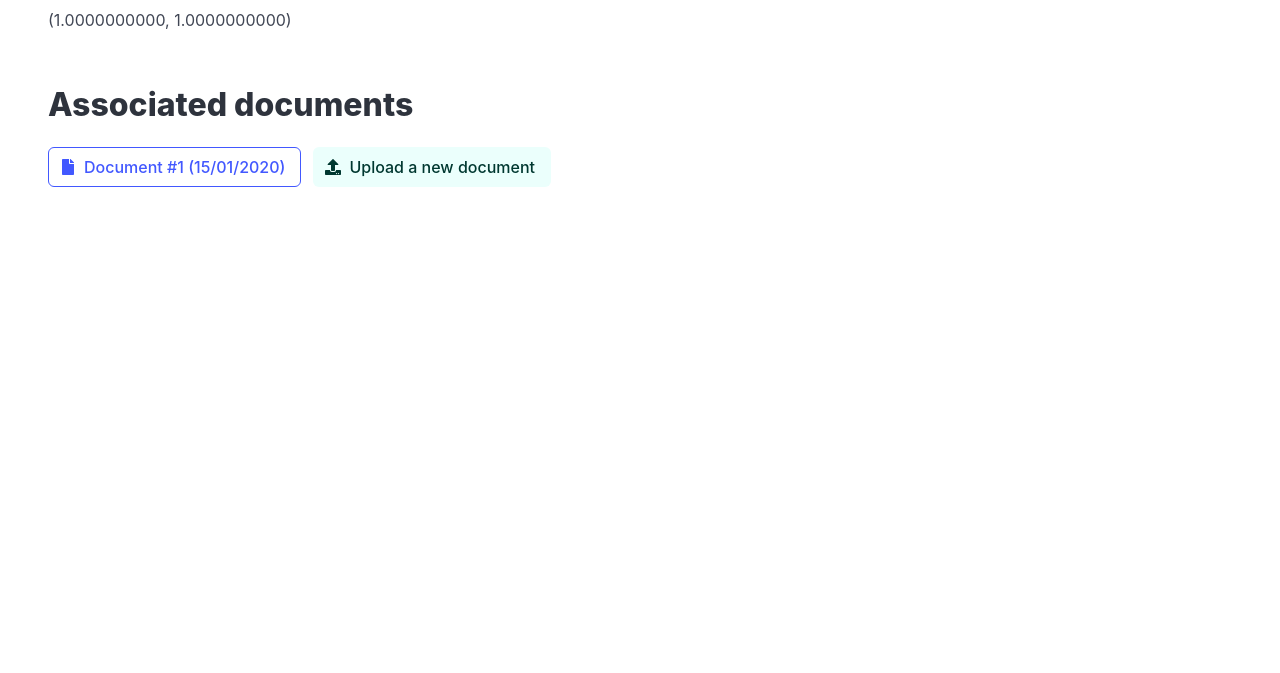
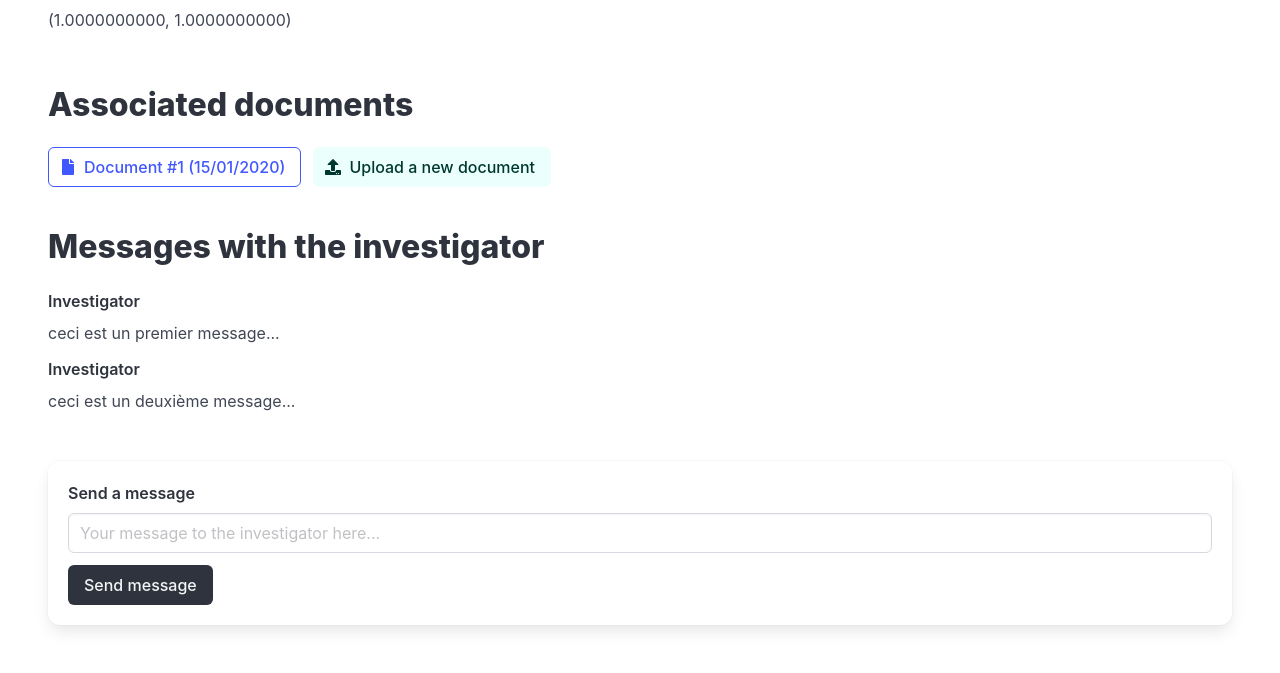
Before and after one commit to gabriel-esiee/pia, a Flask app: page /damage/1 in a window 1280 px wide. Shown: the part 436-1109 px from the top of the page. Before the commit the page ends 623 px from the top, so only its background shows below. Run offline with Flask 3, Linux system fonts and the light colour scheme; a user stored in the database is signed in; tables that the repository leaves empty hold one stand-in row (values such as "Sample post"); some libraries are stand-ins or nearby versions.

Commit message:
Basic socket messaging system

```diff
--- a/app.py
+++ b/app.py
@@ -1,10 +1,13 @@
 from flask import Flask, request, session, render_template
+from flask_socketio import send
+from flask_login import current_user
 from logging.config import dictConfig
 
 from extensions import db
 from extensions import login_manager
 from extensions import oauth
 from extensions import babel
+from extensions import socket
 
 from routes.home import main_blueprint
 from models.user import User
@@ -68,6 +71,27 @@ def load_user(user_id):
 
 oauth.init_app(app)
 
+# Socket initialization.
+
+socket.init_app(app)
+
+@socket.on('connect')
+def handle_connect():
+    app.logger.info('socket client connected.')
+
+@socket.on('disconnect')
+def handle_disconnect():
+    app.logger.info('socket client disconnected.')
+
+@socket.on('message')
+def handle_message(msg):
+    app.logger.info('socket received message: %s', msg)
+    message = {
+        'author': current_user.name,
+        'message': msg
+    }
+    send(message, broadcast=True)
+
 # Start the application.
 
 if __name__ == "__main__":
--- a/extensions.py
+++ b/extensions.py
@@ -4,6 +4,7 @@ from flask_sqlalchemy import SQLAlchemy
 from flask_login import LoginManager
 from authlib.integrations.flask_client import OAuth
 from flask_babel import Babel
+from flask_socketio import SocketIO
 
 # Database instantiate.
 
@@ -38,3 +39,7 @@ github = oauth.register(
 # Babel instantiate.
 
 babel = Babel()
+
+# Socket instantiate.
+
+socket = SocketIO()
--- a/templates/damage/single.html
+++ b/templates/damage/single.html
@@ -100,6 +100,76 @@
             </a>
             {% endif %}
         </div>
+        {% if current_user.is_authenticated %}
+        <h3 class="title is-3">{{ gettext('Messages with the investigator') }}</h3>
+        <div id="message-container">
+            <div class="field">
+                <label class="label" for="message">Investigator</label>
+                <p>ceci est un premier message...</p>
+            </div>
+            <div class="field">
+                <label class="label" for="message">Investigator</label>
+                <p>ceci est un deuxième message...</p>
+            </div>
+        </div>
+        <div class="box mt-6" id="message-form">
+            <div class="field">
+                <label class="label" for="message">{{ gettext('Send a message') }}</label>
+                <div class="control">
+                    <input class="input" type="text" name="message" id="message" placeholder="{{ gettext('Your message to the investigator here...') }}">
+                </div>
+            </div>
+            <button class="button is-dark" onclick="sendMessage()">{{ gettext('Send message') }}</button>
+        </div>
+        {% endif %}
     </div>
 </section>
+
+{% if current_user.is_authenticated %}
+    <script src="https://cdnjs.cloudflare.com/ajax/libs/socket.io/4.0.0/socket.io.js"></script>
+
+    <script type="text/javascript">
+        var socket = io();
+
+        socket.on('connect', function() {
+            console.log('Connected to server');
+        });
+
+        socket.on('message', function(message) {
+            console.log('Received a message from server');
+
+            if(message['message'] && message['author']) {
+                appendMessage(message);
+            }
+        });
+
+        socket.on('disconnect', function() {
+            console.log('Disconnected from server');
+        });
+
+        function sendMessage() {
+            var message = document.getElementById('message').value;
+            socket.send(message);
+        }
+
+        function appendMessage(message) {
+            const container = document.createElement('div');
+            container.classList.add('field');
+
+            const label = document.createElement('label');
+            label.classList.add('label');
+            label.setAttribute('for', 'message');
+            label.textContent = message['author'];
+
+            const paragraph = document.createElement('p');
+            paragraph.textContent = message['message'];
+
+            container.appendChild(label);
+            container.appendChild(paragraph);
+
+            document.getElementById('message-container').appendChild(container);
+        }
+    </script>
+{% endif %}
+
 {% endblock %}
--- a/templates/header.html
+++ b/templates/header.html
@@ -7,27 +7,6 @@
                 <span aria-hidden="true"></span>
                 <span aria-hidden="true"></span>
             </div>
-            <script>
-                document.addEventListener('DOMContentLoaded', () => {
-                    // Get all "navbar-burger" elements
-                    const $navbarBurgers = Array.prototype.slice.call(document.querySelectorAll('.navbar-burger'), 0);
-
-                    // Add a click event on each of them
-                    $navbarBurgers.forEach( el => {
-                        el.addEventListener('click', () => {
-
-                            // Get the target from the "data-target" attribute
-                            const target = el.dataset.target;
-                            const $target = document.getElementById(target);
-
-                            // Toggle the "is-active" class on both the "navbar-burger" and the "navbar-menu"
-                            el.classList.toggle('is-active');
-                            $target.classList.toggle('is-active');
-
-                        });
-                    });
-                });
-            </script>
         </div>
         <div class="navbar-menu" id="nav-menu">
             <div class="navbar-start">
@@ -86,3 +65,25 @@
         </div>
     </nav>
 </header>
+
+<script>
+    document.addEventListener('DOMContentLoaded', () => {
+        // Get all "navbar-burger" elements
+        const $navbarBurgers = Array.prototype.slice.call(document.querySelectorAll('.navbar-burger'), 0);
+
+        // Add a click event on each of them
+        $navbarBurgers.forEach( el => {
+            el.addEventListener('click', () => {
+
+                // Get the target from the "data-target" attribute
+                const target = el.dataset.target;
+                const $target = document.getElementById(target);
+
+                // Toggle the "is-active" class on both the "navbar-burger" and the "navbar-menu"
+                el.classList.toggle('is-active');
+                $target.classList.toggle('is-active');
+
+            });
+        });
+    });
+</script>
--- a/templates/message.html
+++ b/templates/message.html
@@ -22,6 +22,7 @@
         </div>
         {% endif %}
     {% endfor %}
+
     <script>
         document.addEventListener('DOMContentLoaded', () => {
         (document.querySelectorAll('.notification .delete') || []).forEach(($delete) => {
```
